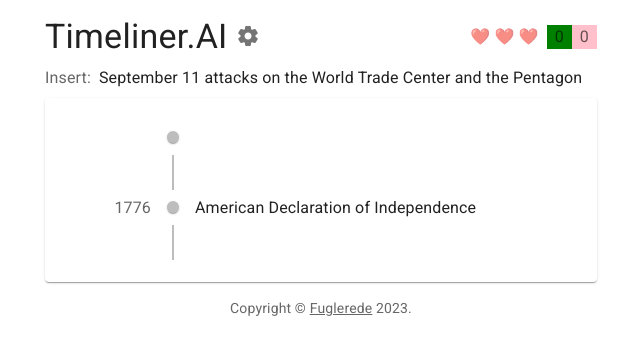
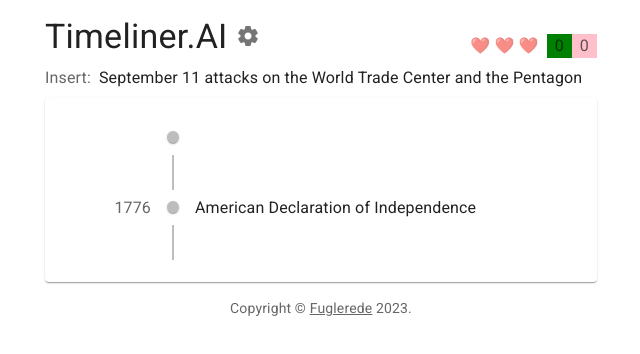
Before and after one commit to wimmers/timeliner, a React (Create React App) app in the folder app/: page / in a window 1280 px wide. Shown: the top 354 px of the page, without its empty margins (319-959 px from the left). Built offline with nearby package versions, Linux system fonts and the light colour scheme.

Commit message:
Stats: fix alignment

```diff
--- a/app/src/StatsDisplay.tsx
+++ b/app/src/StatsDisplay.tsx
@@ -42,7 +42,7 @@ export default function StatsDisplay(
         settings.mode === 'forever' ? 'row' : {xs: "column", sm: 'row'}
       }
       justifyContent="space-between"
-      alignItems="center"
+      alignItems="flex-end"
       spacing={settings.mode === 'forever' ? 1 : {xs: 0, sm: 1}}
     >
       {wrongDisplay}
```
